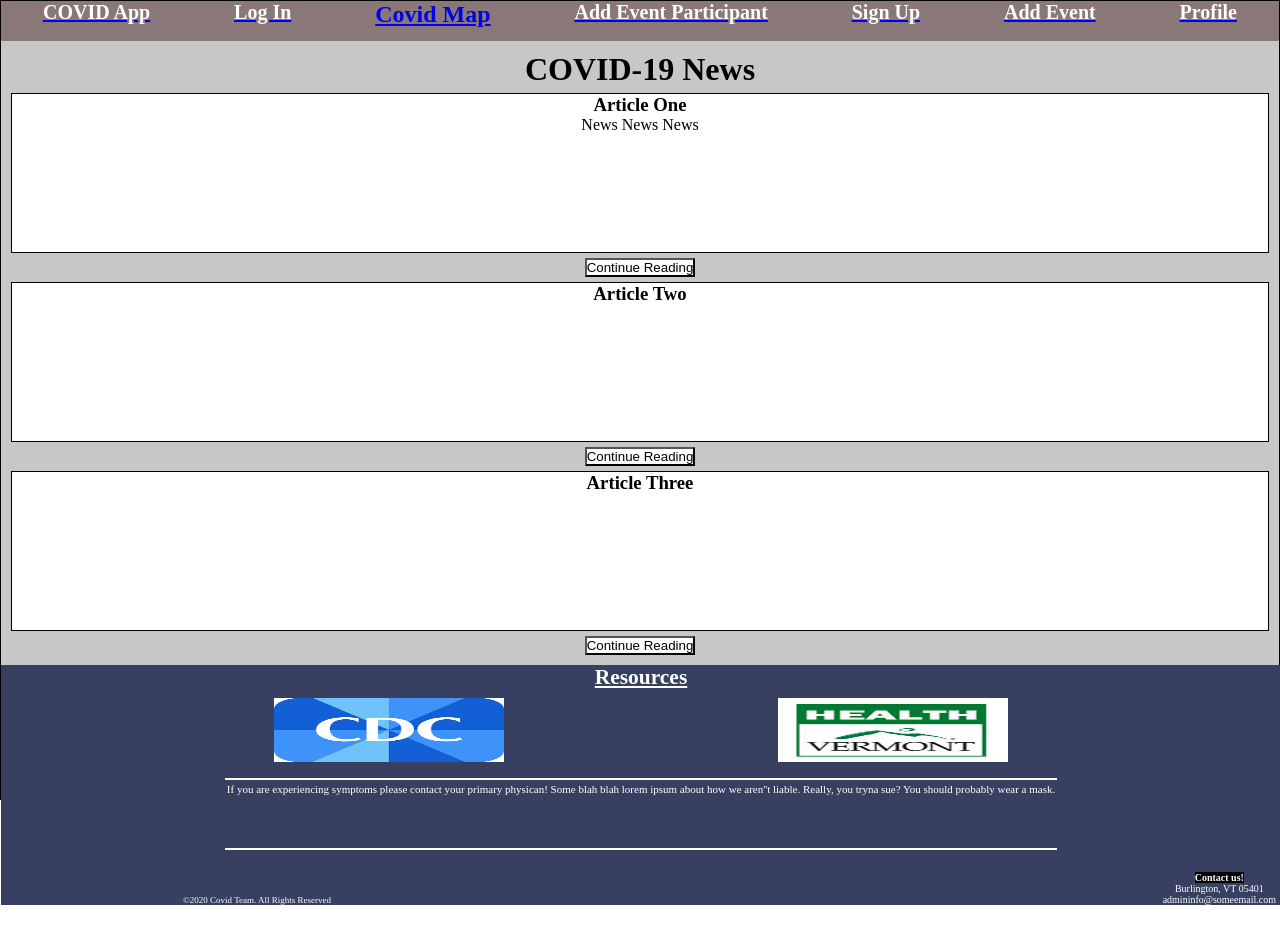
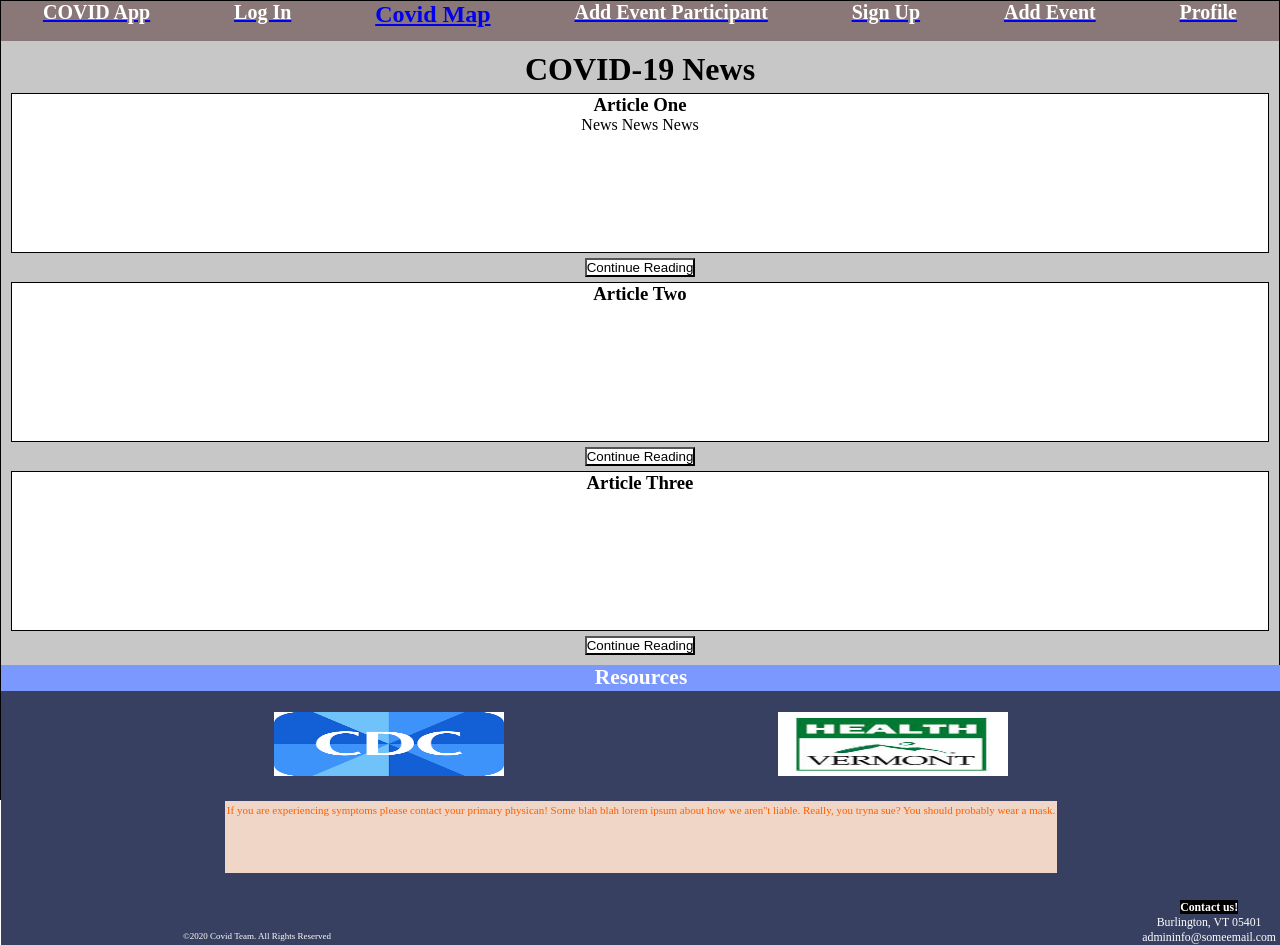
Before and after one commit to Strongtalk/COVID-Contact-tracing, a React (Create React App) app in the folder client/: page / in a window 1280 px wide. Before the commit the page ends 905 px from the top, so only its background shows below. Built offline with nearby package versions, Linux system fonts and the light colour scheme; no server answers.

Commit message:
added more moblie first css

```diff
--- a/client/src/Components/App.css
+++ b/client/src/Components/App.css
@@ -29,6 +29,9 @@
   .userLogin {
     display: none;
   }
+  .covidMap {
+    display: none;
+  }
   .App {
     background-color: white;
     height: 0vh;
--- a/client/src/Components/Contact/newFooter.css
+++ b/client/src/Components/Contact/newFooter.css
@@ -1,6 +1,6 @@
 #footerContainer {
     display: flex;
-    height: 30vh;
+    height: 35vh;
     width: 100vw;
     background-color:#374061;
     flex-direction: column;
@@ -16,17 +16,25 @@
 }
 
 h6 {
-    text-decoration: underline;
+
+    background-color:  #7b98ff;
+    width: 100vw;
+    border-bottom: 1px solid #7b98ff;
+
 }
 
 .address {
-    margin-top: 10px;
+    margin-top: 8px;
     margin-right: 5px;
+    font-size: 11.8px;
+
 }
 
 #copyright {
     width: 40vw;
     font-size: xx-small;
+    position: relative;
+    top: -4px;
 }
 
 #legalWords {
@@ -36,8 +44,9 @@
    font-size: 11px;
    height: 9vh;
    width: 65vw;
-   border-top: 2px solid white;
-   border-bottom: 2px solid white;
+   color:  rgb(255, 94, 0);
+   background-color: rgb(240, 214, 199);
+
 }
 
 #footerCenter {
@@ -74,6 +83,7 @@
 display: flex;
 height: 8vh;
 width: 18vw;
+margin-top: 25px;
 }
 
 .icon {
--- a/client/src/Components/Login/user-login.css
+++ b/client/src/Components/Login/user-login.css
@@ -11,6 +11,7 @@
     display: flex;
     justify-content: center;
     margin-bottom: 20px;
+    margin-top: 20px;
 }
 #labelUsername {
     margin-right: 10px;
@@ -38,9 +39,12 @@
 }
 
 #login-link-anchor {
+    margin-top: 10px;
     text-decoration: none;
     color: black;
     font-size: 10px;
+    position: relative;
+    right: -7px;
 }
 
 #login-link-paraContainer {
--- a/client/src/Components/Nav/RightNav.jsx
+++ b/client/src/Components/Nav/RightNav.jsx
@@ -47,7 +47,6 @@
       <a href="/userlogin-page"><li>Log In</li></a>
       <a href="/user"><li>Sign up</li></a>
       <a href="/event"><li>Add Event</li></a>
-      <a href="/addinfo-page"><li>Add Event Participant</li></a>
       <a href="/map"><li>VT Covid Map</li></a>
     </Ul>
   );
--- a/package.json
+++ b/package.json
@@ -14,7 +14,11 @@
     "dotenv": "^8.2.0",
     "express": "^4.17.1",
     "firebase": "^8.0.2",
+    "helmet": "^4.2.0",
+    "leaflet": "^1.7.1",
     "mongodb": "^3.6.3",
-    "react": "^17.0.1"
+    "react": "^17.0.1",
+    "react-helmet": "^6.1.0",
+    "react-leaflet": "^3.0.2"
   }
 }
```
Also changed, not shown: client/src/Components/Contact/Footer.js (deleted, +0 -44 lines), 1 other file (tests, documents, lock files or other folders).
